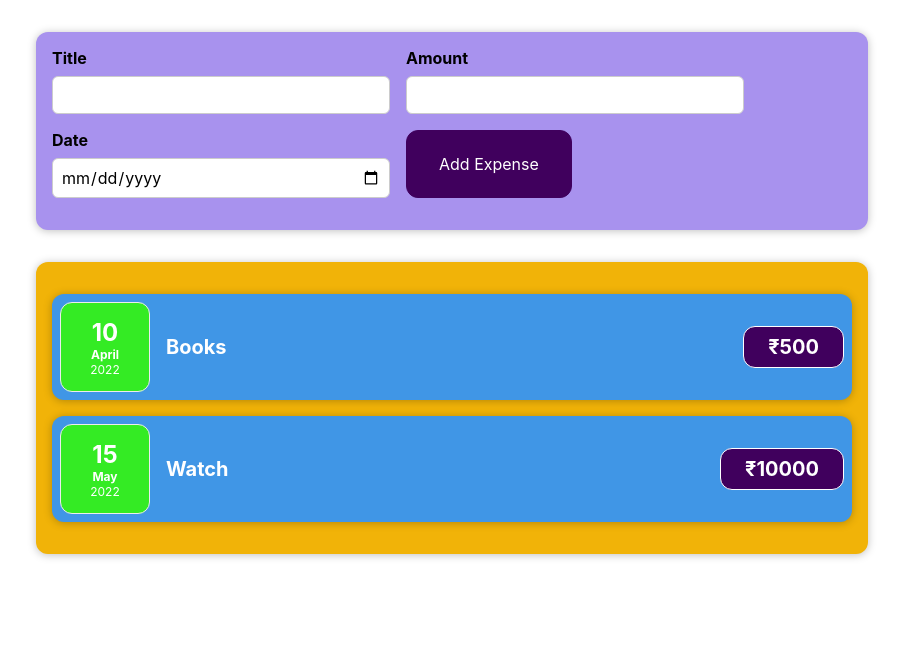
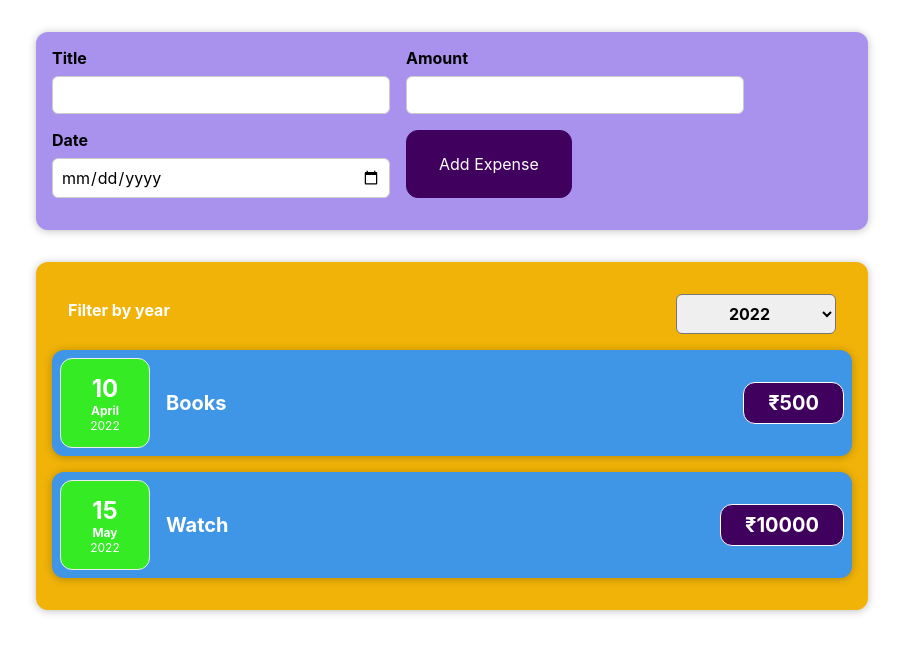
Before and after one commit to santoshsriharsha/Expense-Tracker, a React (Create React App) app: page / in a window 1280 px wide. Shown: the top 654 px of the page, without its empty margins (188-1091 px from the left). Built offline with nearby package versions, Linux system fonts and the light colour scheme.

Commit message:
Add ExpensesFilter component

```diff
--- a/src/components/Expenses/Expenses.js
+++ b/src/components/Expenses/Expenses.js
@@ -1,11 +1,24 @@
 import ExpenseItem from "./ExpenseItem";
 import Card from "../UI/Card";
+import ExpensesFilter from "./ExpensesFilter";
 import "./Expenses.css";
+import { useState } from "react";
 function Expenses(props) {
   const expenses = props.expenses;
+
+  const [filteredYear, setFilteredYear] = useState("2022");
+
+  const saveYearHandler = (selectedYear) => {
+    console.log(selectedYear);
+    setFilteredYear(selectedYear);
+  };
   return (
     <div>
       <Card className="expenses">
+        <ExpensesFilter
+          onYearChange={saveYearHandler}
+          selectedYear={filteredYear}
+        />
         <ExpenseItem
           title={expenses[0].title}
           amount={expenses[0].amount}
--- /dev/null
+++ b/src/components/Expenses/ExpensesFilter.css
@@ -0,0 +1,24 @@
+.expenses-filter {
+    color: white;
+    padding: 0 1rem;
+  }
+
+  .expenses-filter__control {
+    display: flex;
+    width: 100%;
+    align-items: center;
+    justify-content: space-between;
+    margin: 1rem 0;
+  }
+
+  .expenses-filter label {
+    font-weight: bold;
+    margin-bottom: 0.5rem;
+  }
+
+  .expenses-filter select {
+    font: inherit;
+    padding: 0.5rem 3rem;
+    font-weight: bold;
+    border-radius: 6px;
+  }
--- /dev/null
+++ b/src/components/Expenses/ExpensesFilter.js
@@ -0,0 +1,22 @@
+import "./ExpensesFilter.css";
+
+const ExpensesFilter = (props) => {
+  const optionChangeHandler = (event) => {
+    props.onYearChange(event.target.value);
+  };
+  return (
+    <div className="expenses-filter">
+      <div className="expenses-filter__control">
+        <label>Filter by year</label>
+        <select value={props.selectedYear} onChange={optionChangeHandler}>
+          <option value="2022">2022</option>
+          <option value="2021">2021</option>
+          <option value="2020">2020</option>
+          <option value="2019">2019</option>
+        </select>
+      </div>
+    </div>
+  );
+};
+
+export default ExpensesFilter;
```
